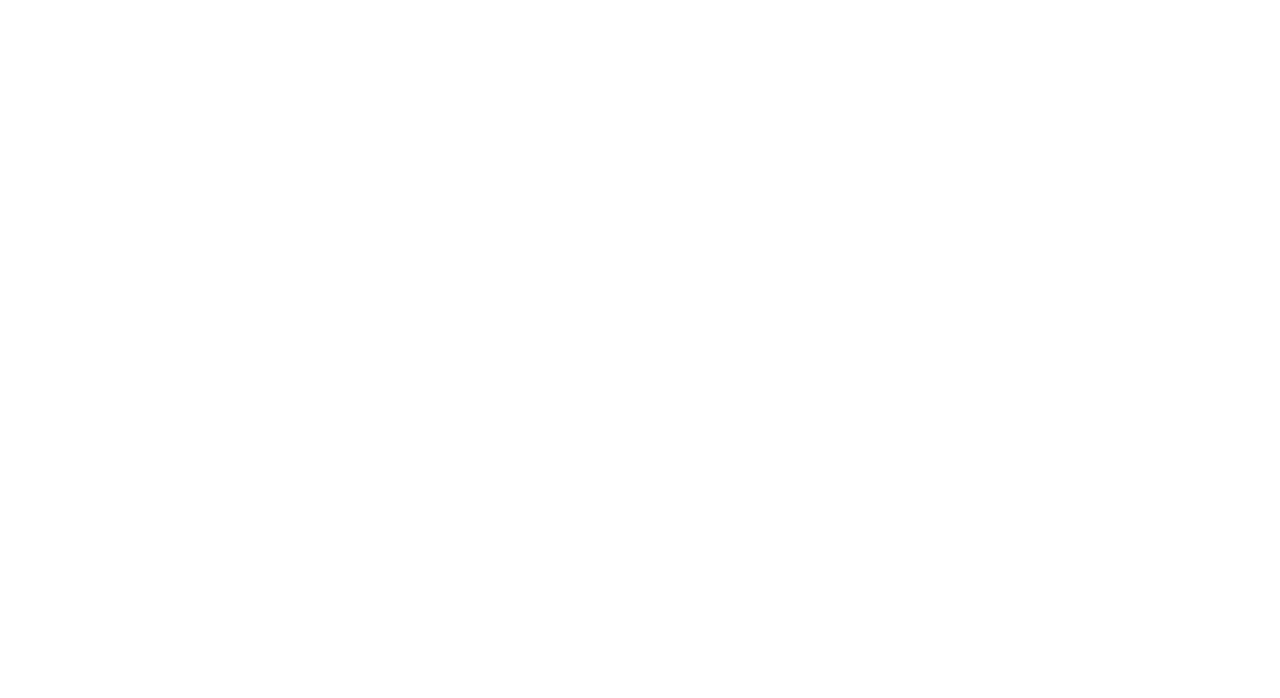
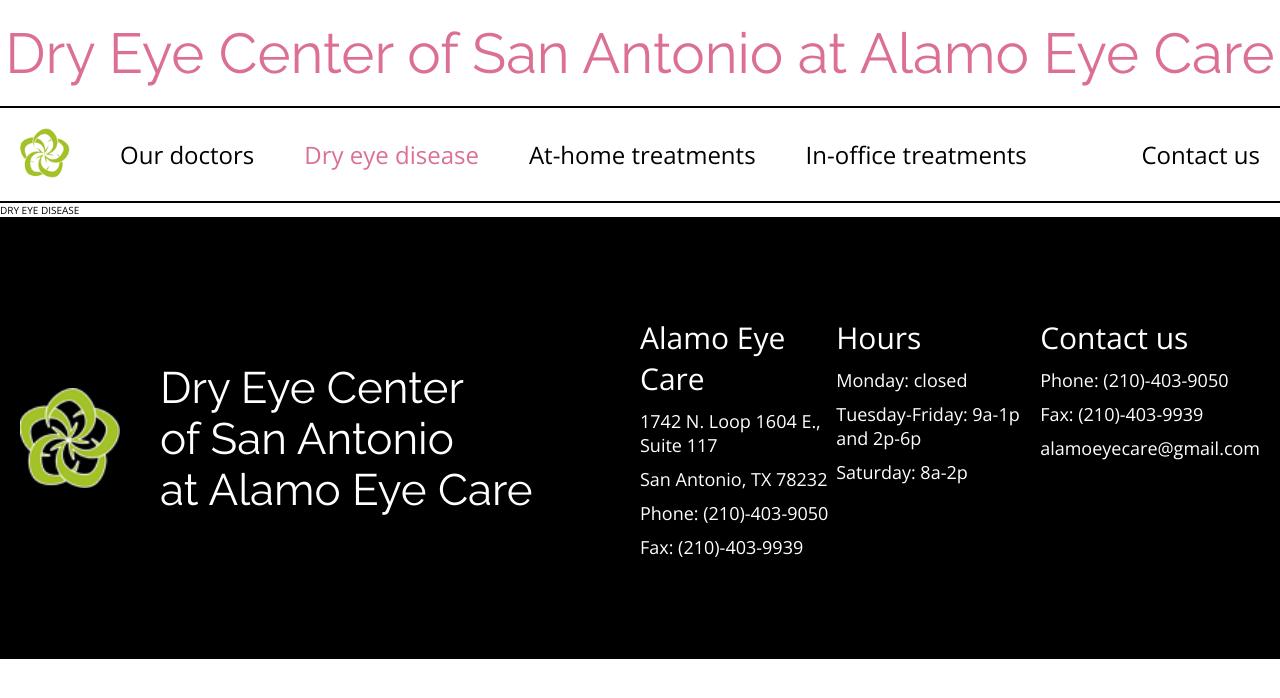
Before and after one commit to kathyhahahahoang/dry-eye-center, a React (Vite) app: page /dry-eye-disease in a window 1280 px wide. Before the commit this address had no page. Shown: the top 698 px of the page. Built offline with nearby package versions, Linux system fonts and the light colour scheme.

Commit message:
Create all pages

```diff
--- a/src/App.tsx
+++ b/src/App.tsx
@@ -2,6 +2,10 @@ import { BrowserRouter, Route, Routes } from "react-router-dom";
 import Home from "./pages/Home.tsx";
 import AppLayout from "./AppLayout.tsx";
 import Doctors from "./pages/Doctors.tsx";
+import DryEyeDisease from "./pages/DryEyeDisease.tsx";
+import AtHomeTreatments from "./pages/AtHomeTreatments.tsx";
+import InOfficeTreatments from "./pages/InOfficeTreatments.tsx";
+import Contact from "./pages/Contact.tsx";
 
 function App() {
   return (
@@ -11,6 +15,13 @@ function App() {
           <Route element={<AppLayout />}>
             <Route path="/" element={<Home />} />
             <Route path="/doctors" element={<Doctors />} />
+            <Route path="/dry-eye-disease" element={<DryEyeDisease />} />
+            <Route path="/at-home-treatments" element={<AtHomeTreatments />} />
+            <Route
+              path="/in-office-treatments"
+              element={<InOfficeTreatments />}
+            />
+            <Route path="/contact" element={<Contact />} />
           </Route>
         </Routes>
       </BrowserRouter>
--- a/src/UI/NavBar.module.scss
+++ b/src/UI/NavBar.module.scss
@@ -1,6 +1,7 @@
 .container {
   width: 100vw;
   height: 100%;
+
   //   background-color: lightcoral;
 }
 
@@ -42,3 +43,15 @@
 .nav-links-right {
   margin-left: auto;
 }
+
+.link {
+  color: black;
+}
+
+.link:hover {
+  color: palevioletred;
+}
+
+.link-active {
+  color: palevioletred;
+}
--- a/src/UI/NavBar.tsx
+++ b/src/UI/NavBar.tsx
@@ -1,5 +1,6 @@
 import styles from "./NavBar.module.scss";
 import logo from "../assets/images/logo.webp";
+import { NavLink } from "react-router-dom";
 
 function NavBar() {
   return (
@@ -10,15 +11,62 @@ function NavBar() {
       <nav>
         <ul className={styles["nav-links-ul"]}>
           <div className={styles["nav-links-left"]}>
-            <img src={logo} className={styles.picture} />
-            <li>Our doctors</li>
-            <li>Dry eye disease</li>
-            <li>At-home treatments</li>
-            <li>In-office treatments</li>
+            <NavLink to="/">
+              <img src={logo} className={styles.picture} />
+            </NavLink>
+            <li>
+              <NavLink
+                to="/doctors"
+                className={({ isActive }) =>
+                  isActive ? `${styles["link-active"]}` : `${styles.link}`
+                }
+              >
+                Our doctors
+              </NavLink>
+            </li>
+            <li>
+              <NavLink
+                to="/dry-eye-disease"
+                className={({ isActive }) =>
+                  isActive ? `${styles["link-active"]}` : `${styles.link}`
+                }
+              >
+                Dry eye disease
+              </NavLink>
+            </li>
+            <li>
+              <NavLink
+                to="/at-home-treatments"
+                className={({ isActive }) =>
+                  isActive ? `${styles["link-active"]}` : `${styles.link}`
+                }
+              >
+                At-home treatments
+              </NavLink>
+            </li>
+            <li>
+              <NavLink
+                to="/in-office-treatments"
+                className={({ isActive }) =>
+                  isActive ? `${styles["link-active"]}` : `${styles.link}`
+                }
+              >
+                In-office treatments
+              </NavLink>
+            </li>
           </div>
 
           <div className={styles["nav-links-right"]}>
-            <li>Contact us</li>
+            <li>
+              <NavLink
+                to="/contact"
+                className={({ isActive }) =>
+                  isActive ? `${styles["link-active"]}` : `${styles.link}`
+                }
+              >
+                Contact us
+              </NavLink>
+            </li>
           </div>
         </ul>
       </nav>
--- /dev/null
+++ b/src/pages/AtHomeTreatments.tsx
@@ -0,0 +1,5 @@
+function AtHomeTreatments() {
+  return <div>AT HOME TREATMMENTS</div>;
+}
+
+export default AtHomeTreatments;
--- /dev/null
+++ b/src/pages/Contact.tsx
@@ -0,0 +1,5 @@
+function Contact() {
+  return <div>CONTACt</div>;
+}
+
+export default Contact;
--- /dev/null
+++ b/src/pages/DryEyeDisease.tsx
@@ -0,0 +1,5 @@
+function DryEyeDisease() {
+  return <div>DRY EYE DISEASE</div>;
+}
+
+export default DryEyeDisease;
--- /dev/null
+++ b/src/pages/InOfficeTreatments.tsx
@@ -0,0 +1,5 @@
+function InOfficeTreatments() {
+  return <div>IN OFFICE TREATMENTS</div>;
+}
+
+export default InOfficeTreatments;
```
